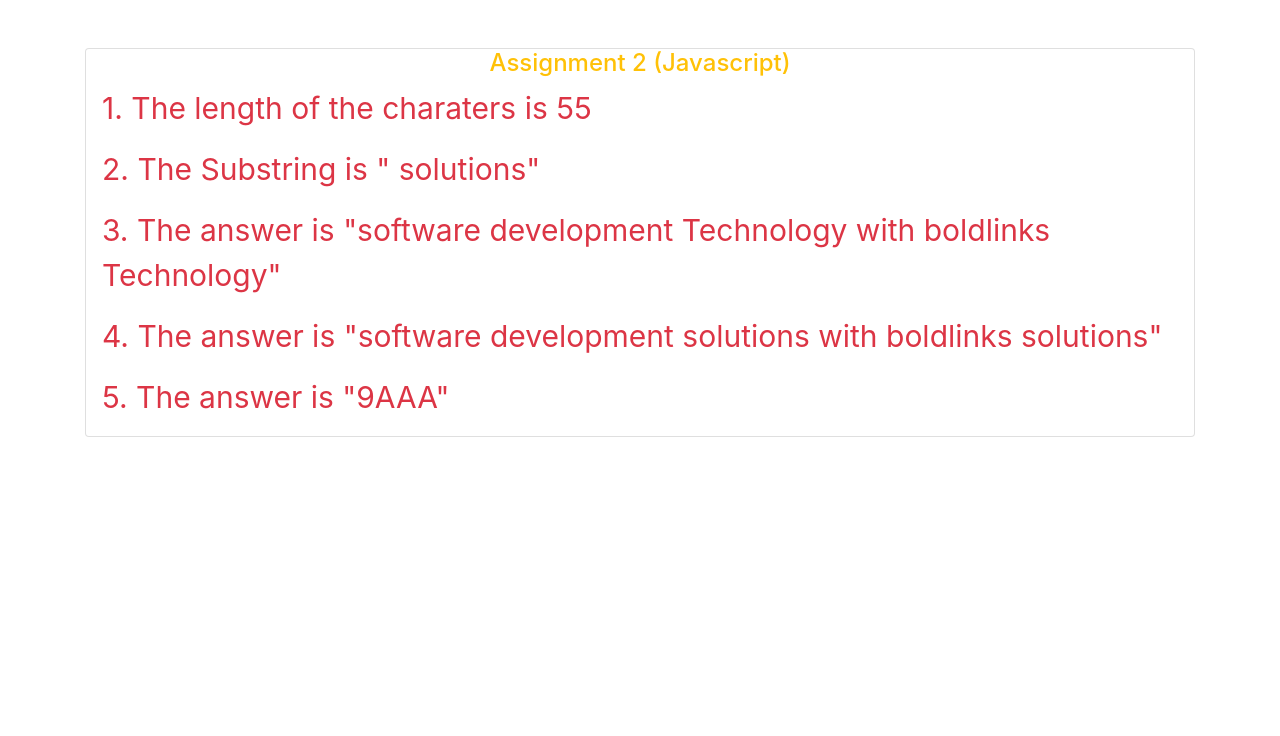
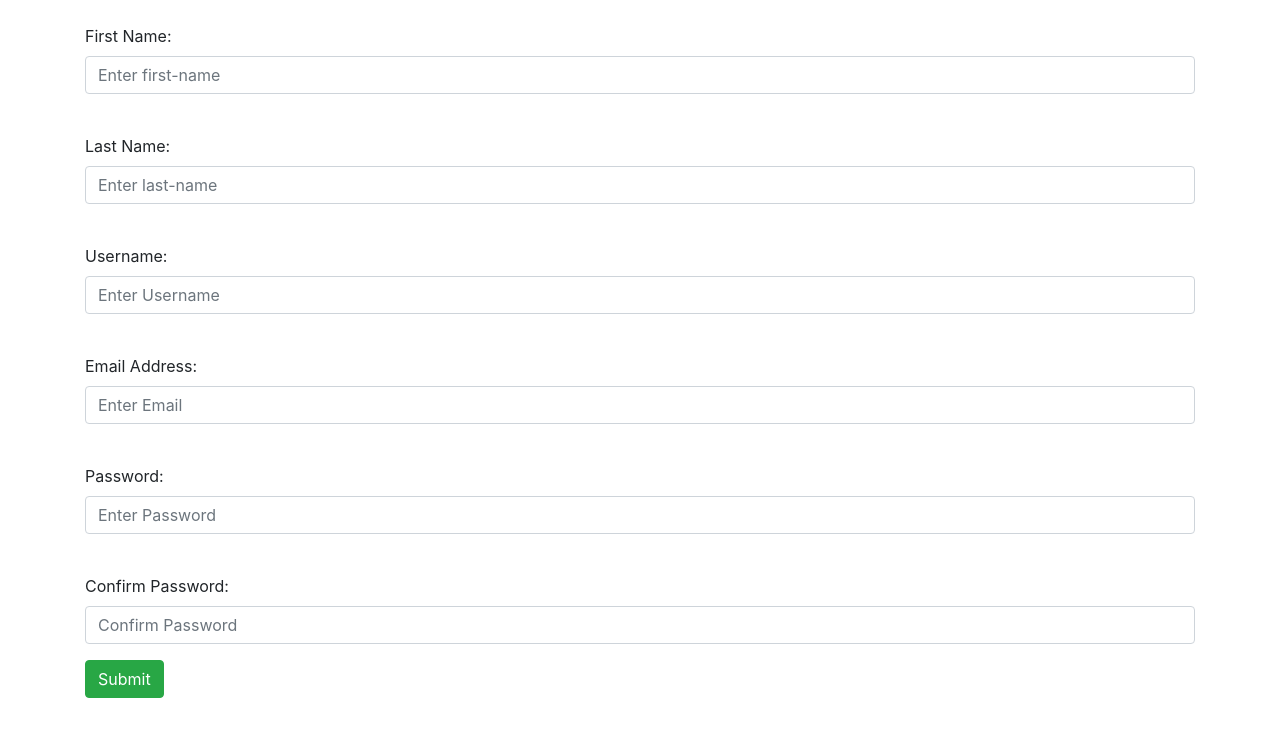
Before and after one commit to Smartrove/javascript2, a plain HTML site: page index.html in a window 1280 px wide. Drawn offline with nearby package versions, Linux system fonts and the light colour scheme; files that its build step writes are made by us from their sources.

Commit message:
Add files via upload

```diff
--- a/index.html
+++ b/index.html
@@ -2,66 +2,52 @@
 <html lang="en">
 <head>
     <meta charset="UTF-8">
+    <meta http-equiv="X-UA-Compatible" content="IE=edge">
     <meta name="viewport" content="width=device-width, initial-scale=1.0">
-    <meta http-equiv="X-UA-Compatible" content="ie=edge">
-    <title>Practice</title>
-    <link rel="stylesheet" href="bootstrap-4.6.1-dist/css/bootstrap.css">
-    <link rel="stylesheet" href="bootstrap-4.6.1-dist/css/bootstrap.min.css">
+    <title>bootstrapform</title>
+    <link rel="stylesheet" href="css/bootstrap.css">
+    <link rel="stylesheet" href="css/bootstrap.min.css">
+
 </head>
 <body>
-<!--
- <button onclick="document.getElementById('myImage').src='images/pic_bulbon.gif'">Turn on light</button>
-
- <img id="myImage" src="images/pic_bulboff.gif" alt="">
-
- <button onclick="document.getElementById('myImage').src='images/pic_bulboff.gif'">Turn off light</button>
-<p id="cc"></p> -->
-<div class="container">
-  <div class="card mt-5">
-      <h4 class="text-center text-warning">Assignment 2 (Javascript)</h4>
-      <p id ="ass1" style="font-size: 30px;" class="mx-3 text-danger"></p>
-      <p id="ass2" style="font-size: 30px;" class="mx-3 text-danger"></p>
-      <p id="ass3" style="font-size: 30px;" class="mx-3 text-danger"></p>
-      <p id="ass4" style="font-size: 30px;" class="mx-3 text-danger"></p>
-      <p id="ass5" style="font-size: 30px;" class="mx-3 text-danger"></p>
+  <div class="container">
+    <form action="#"><br>
+        <div class="form-group ">
+            <label for="first-name">First Name:</label>
+            <input type="text" class="form-control" placeholder="Enter first-name" id="first-name" >
+        </div><br>
+        <div class="form-group">
+         <label for="last-name">Last Name:</label>
+         <input type="text" class="form-control" placeholder="Enter last-name" id="last-name" >
+     </div><br>
+     <div class="form-group">
+         <label for="username">Username:</label>
+         <input type="text" class="form-control" placeholder="Enter Username" id="username" >
+     </div><br>
+     <div class="form-group">
+         <label for="email">Email Address:</label>
+         <input type="email" class="form-control" placeholder="Enter Email" id="email" >
+     </div><br>
+     <div class="form-group">
+         <label for="Password">Password:</label>
+         <input type="pwd" class="form-control" placeholder="Enter Password" id="pwd" >
+     </div><br>
+     <div class="form-group">
+         <label for="Password">Confirm Password:</label>
+         <input type="pwd" class="form-control" placeholder="Confirm Password" id="pwd" >
+     </div>
+     <button class="btn btn-success btn-small">Submit</button><br>
+    </form>
   </div>
-
-</div>
-
-
-<script>
-
-  var x = "software development solutions with boldlinks SOLUTIONS";
-  var y = x.length;
-  document.getElementById("ass1").innerHTML=(`1. The length of the charaters is ${y}`)
-
-  var x = "software development solutions with boldlinks 'SOLUTIONS'"
-  var y = x.substr(20,10 )
-  document.getElementById("ass2").innerHTML= (`2. The Substring is "${y}"`)
-
-  var x = "software development solutions with boldlinks SOLUTIONS";
-  var y = x
-  .replace(/solutions/gi, "Technology")
-  document.getElementById("ass3").innerHTML = (`3. The answer is "${y}"`)
-
-  var x = "software development solutions with boldlinks SOLUTIONS"
-  var y = x.toLowerCase("software development solutions with boldlinks SOLUTIONS")
-  document.getElementById("ass4").innerHTML = (`4. The answer is "${y}"`)
-
-  var x ="9"
-  var z = "AAA"
-  var y = x.concat(z)
-  document.getElementById("ass5").innerHTML = (`5. The answer is "${y}"`)
 
 
 
 
 
-</script>
 
-<script src="bootstrap-4.6.1-dist/js/bootstrap.js"></script>
-<script src="bootstrap-4.6.1-dist/js/bootstrap.min.js"></script>
-<script src="p.js"></script>
-<script src="practice.js"></script>
+
+
+    <script src="js/bootstrap.js"></script>
+    <script src="js/bootstrap.min.js"></script>
 </body>
 </html>
```
